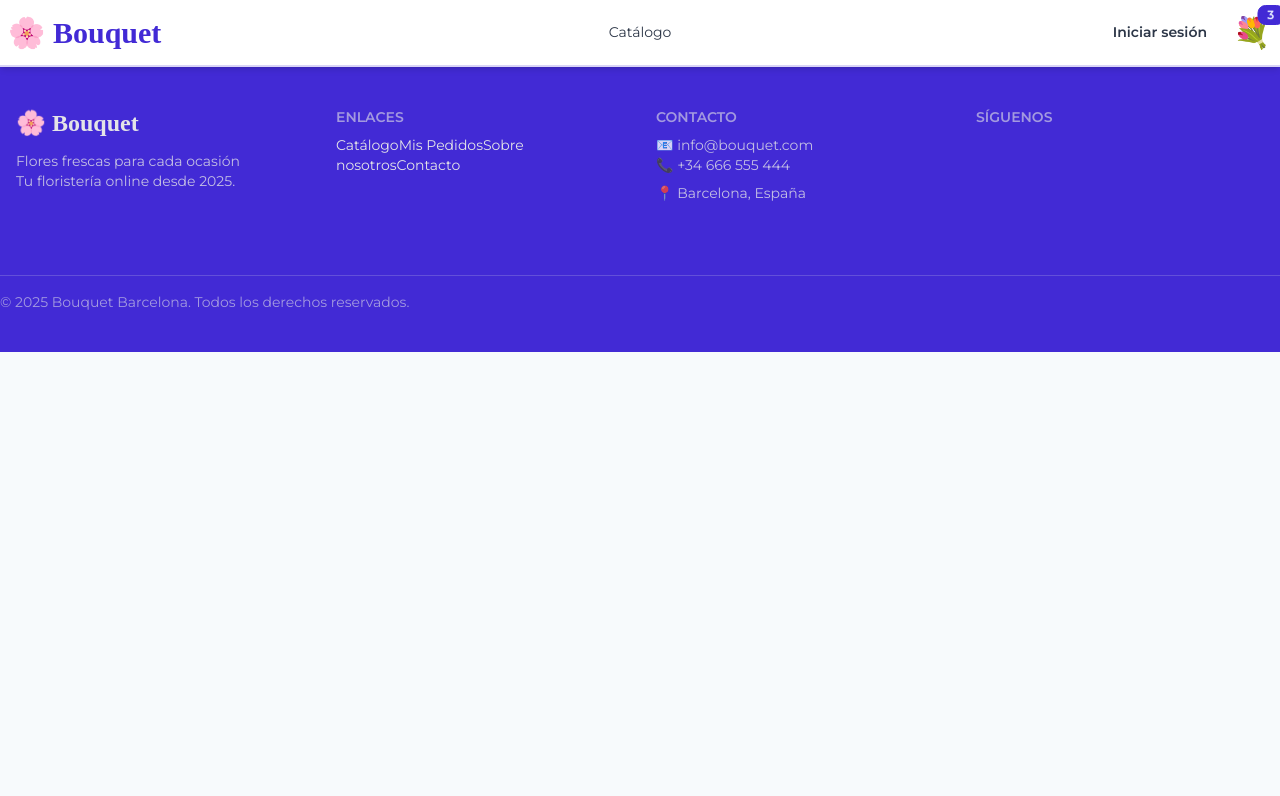
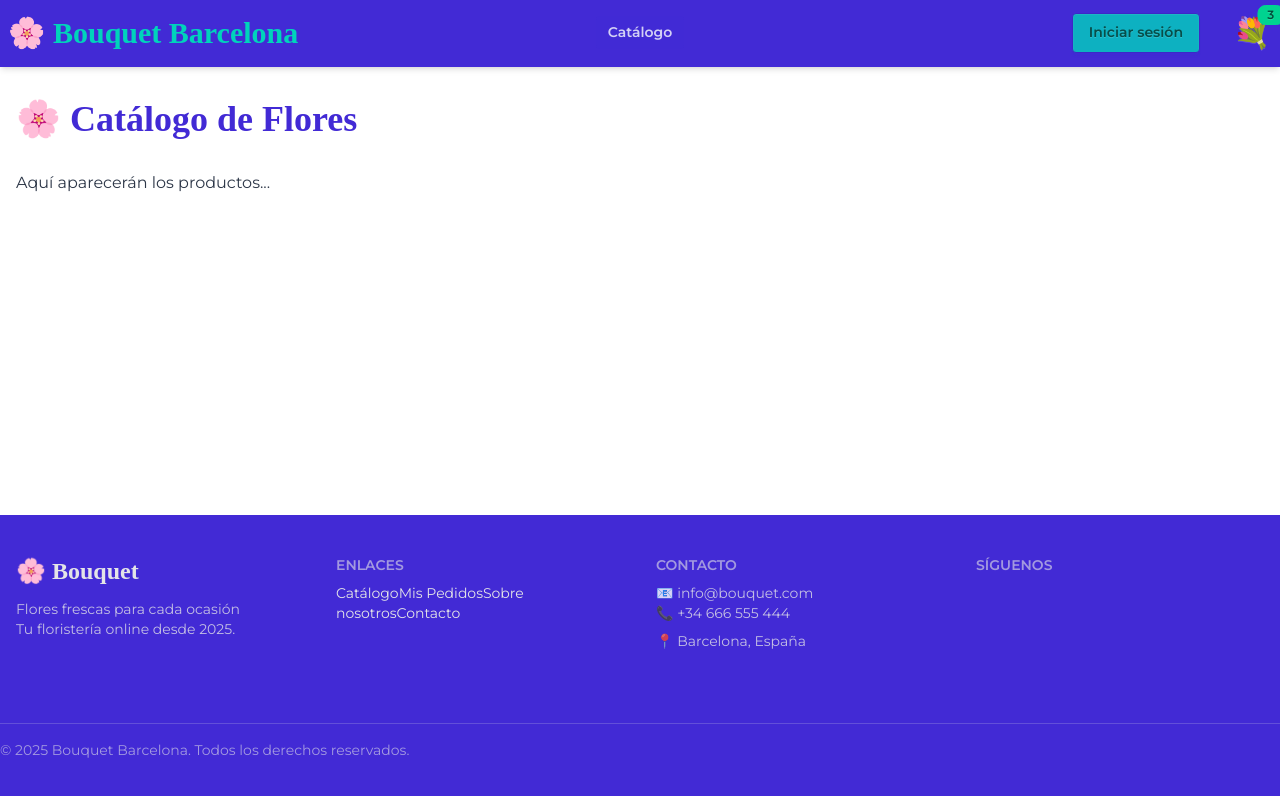
Before and after one commit to Carlos-Martorell/BouquetBarcelona-Shop-Frontend, an Angular app: page / in a window 1280 px wide. Shown: the top 796 px of the page. Built offline with nearby package versions, Linux system fonts and the light colour scheme; a web font is replaced by a local one.

Commit message:
Configures custom DaisyUI theme ('bouquet') in main layouts (MainLayout, Login, Register) to ensure correct corporate color application (primary, secondary). Updates Navbar visibility logic to correctly display 'Login' or 'Logout' based on AuthService state.

```diff
--- a/src/app/auth/pages/login/login.css
+++ b/src/app/auth/pages/login/login.css
@@ -0,0 +1,48 @@
+@plugin "daisyui/theme" {
+  name: 'bouquet-admin';
+  default: false;
+  prefersdark: false;
+  color-scheme: 'light';
+
+  /* ═══════════════════════════════════════════ */
+  /* --- MAPEO DE COLORES BASE (Fondo y Texto) --- */
+  /* ═══════════════════════════════════════════ */
+  --color-base-100: #f7fafc; /* <-- Tu color de fondo (Gris Hielo) */
+  --color-base-200: #e8e3df; /* <-- Tu color de borde (Pergamino) */
+  --color-base-300: #e1ded8; /* <-- Un tono ligeramente más oscuro */
+  --color-base-content: #2d3748; /* <-- Tu color de texto (Carbón) */
+
+  /* ═══════════════════════════════════════════ */
+  /* --- COLORES SEMÁNTICOS (Acción y Estado) --- */
+  /* ═══════════════════════════════════════════ */
+  --color-primary: #744c3e; /* Chocolate francés */
+  --color-primary-content: #f7fafc; /* Texto blanco sobre Primary */
+
+  --color-secondary: #c9a689; /* Arena */
+  --color-secondary-content: #2d3748; /* Texto Carbón sobre Secondary */
+
+  --color-accent: #d4a5a5; /* Rosa viejo */
+  --color-accent-content: #2d3748; /* Texto Carbón sobre Accent */
+
+  --color-neutral: #7d838b; /* NUEVO: Gris-Azulado suave */
+  --color-neutral-content: #f7fafc; /* Texto blanco sobre Neutral */
+
+  --color-info: #3498db; /* NUEVO: Azul estándar */
+  --color-info-content: #f7fafc; /* Texto blanco sobre Info */
+
+  --color-success: #8fa998; /* Salvia */
+  --color-success-content: #2d3748; /* Texto Carbón sobre Success */
+
+  --color-warning: #f39c12; /* NUEVO: Ámbar Cálido */
+  --color-warning-content: #f7fafc; /* Texto blanco sobre Warning */
+
+  --color-error: #b85450; /* Burdeos suave */
+  --color-error-content: #f7fafc; /* Texto blanco sobre Error */
+
+  /* ═══════════════════════════════════════════ */
+  /* --- AJUSTES DE DISEÑO --- */
+  /* ═══════════════════════════════════════════ */
+  --radius-selector: 0.5rem; /* rounded-lg */
+  --radius-field: 0.5rem;
+  --radius-box: 0.5rem;
+}
--- a/src/app/auth/pages/login/login.html
+++ b/src/app/auth/pages/login/login.html
@@ -1,11 +1,18 @@
 <!-- login.html -->
-<main class="min-h-screen flex items-center justify-center bg-background p-4" role="main">
+<main class="min-h-screen flex items-center justify-center bg-background p-4" role="main" data-theme="bouquet-admin">
 
   <div class="w-full max-w-md">
 
-    <div class="text-center mb-8">
+    <div class="text-center mb-4">
+            <div class="mb-4">
+      <a
+        routerLink="/"
+        class="text-4xl font-display font-bold whitespace-nowrap text-accent  hover:text-success/70 transition-colors ml-2 md:ml-0">
+        🌸 Bouquet Barcelona
+      </a>
+    </div>
       <h1 class="text-4xl font-bold text-primary mb-2" id="login-heading">
-        🌸 Iniciar sesión
+        Iniciar sesión
       </h1>
       <p class="text-text/70">Accede a Bouquet Barcelona</p>
     </div>
--- a/src/app/auth/pages/register/register.css
+++ b/src/app/auth/pages/register/register.css
@@ -0,0 +1,48 @@
+@plugin "daisyui/theme" {
+  name: 'bouquet-admin';
+  default: false;
+  prefersdark: false;
+  color-scheme: 'light';
+
+  /* ═══════════════════════════════════════════ */
+  /* --- MAPEO DE COLORES BASE (Fondo y Texto) --- */
+  /* ═══════════════════════════════════════════ */
+  --color-base-100: #f7fafc; /* <-- Tu color de fondo (Gris Hielo) */
+  --color-base-200: #e8e3df; /* <-- Tu color de borde (Pergamino) */
+  --color-base-300: #e1ded8; /* <-- Un tono ligeramente más oscuro */
+  --color-base-content: #2d3748; /* <-- Tu color de texto (Carbón) */
+
+  /* ═══════════════════════════════════════════ */
+  /* --- COLORES SEMÁNTICOS (Acción y Estado) --- */
+  /* ═══════════════════════════════════════════ */
+  --color-primary: #744c3e; /* Chocolate francés */
+  --color-primary-content: #f7fafc; /* Texto blanco sobre Primary */
+
+  --color-secondary: #c9a689; /* Arena */
+  --color-secondary-content: #2d3748; /* Texto Carbón sobre Secondary */
+
+  --color-accent: #d4a5a5; /* Rosa viejo */
+  --color-accent-content: #2d3748; /* Texto Carbón sobre Accent */
+
+  --color-neutral: #7d838b; /* NUEVO: Gris-Azulado suave */
+  --color-neutral-content: #f7fafc; /* Texto blanco sobre Neutral */
+
+  --color-info: #3498db; /* NUEVO: Azul estándar */
+  --color-info-content: #f7fafc; /* Texto blanco sobre Info */
+
+  --color-success: #8fa998; /* Salvia */
+  --color-success-content: #2d3748; /* Texto Carbón sobre Success */
+
+  --color-warning: #f39c12; /* NUEVO: Ámbar Cálido */
+  --color-warning-content: #f7fafc; /* Texto blanco sobre Warning */
+
+  --color-error: #b85450; /* Burdeos suave */
+  --color-error-content: #f7fafc; /* Texto blanco sobre Error */
+
+  /* ═══════════════════════════════════════════ */
+  /* --- AJUSTES DE DISEÑO --- */
+  /* ═══════════════════════════════════════════ */
+  --radius-selector: 0.5rem; /* rounded-lg */
+  --radius-field: 0.5rem;
+  --radius-box: 0.5rem;
+}
--- a/src/app/auth/pages/register/register.html
+++ b/src/app/auth/pages/register/register.html
@@ -1,11 +1,18 @@
 <!-- register.html -->
-<main class="min-h-screen flex items-center justify-center bg-background p-4" role="main">
+<main class="min-h-screen flex items-center justify-center bg-background p-4" role="main" data-theme="bouquet-admin">
 
   <div class="w-full max-w-md">
 
-    <div class="text-center mb-8">
-      <h1 class="text-4xl font-bold text-primary mb-2" id="register-heading">
-        🌸 Crear cuenta
+    <div class="text-center mb-2">
+      <div>
+      <a
+        routerLink="/"
+        class="text-4xl font-display font-bold whitespace-nowrap text-accent  hover:text-success/70 transition-colors ml-2 md:ml-0">
+        🌸 Bouquet Barcelona
+      </a>
+    </div>
+      <h1 class="text-3xl font-bold text-primary mb-2" id="register-heading">
+         Crear cuenta
       </h1>
       <p class="text-text/70">Únete a Bouquet Barcelona</p>
     </div>
@@ -17,7 +24,7 @@
       aria-labelledby="register-heading">
 
       <!-- Name -->
-      <div class="mb-6">
+      <div class="mb-2">
         <label for="name" class="block text-text font-medium mb-2">
           Nombre completo
         </label>
--- a/src/app/layouts/main-layout/main-layout.css
+++ b/src/app/layouts/main-layout/main-layout.css
@@ -0,0 +1,48 @@
+@plugin "daisyui/theme" {
+  name: 'bouquet-admin';
+  default: false;
+  prefersdark: false;
+  color-scheme: 'light';
+
+  /* ═══════════════════════════════════════════ */
+  /* --- MAPEO DE COLORES BASE (Fondo y Texto) --- */
+  /* ═══════════════════════════════════════════ */
+  --color-base-100: #f7fafc; /* <-- Tu color de fondo (Gris Hielo) */
+  --color-base-200: #e8e3df; /* <-- Tu color de borde (Pergamino) */
+  --color-base-300: #e1ded8; /* <-- Un tono ligeramente más oscuro */
+  --color-base-content: #2d3748; /* <-- Tu color de texto (Carbón) */
+
+  /* ═══════════════════════════════════════════ */
+  /* --- COLORES SEMÁNTICOS (Acción y Estado) --- */
+  /* ═══════════════════════════════════════════ */
+  --color-primary: #744c3e; /* Chocolate francés */
+  --color-primary-content: #f7fafc; /* Texto blanco sobre Primary */
+
+  --color-secondary: #c9a689; /* Arena */
+  --color-secondary-content: #2d3748; /* Texto Carbón sobre Secondary */
+
+  --color-accent: #d4a5a5; /* Rosa viejo */
+  --color-accent-content: #2d3748; /* Texto Carbón sobre Accent */
+
+  --color-neutral: #7d838b; /* NUEVO: Gris-Azulado suave */
+  --color-neutral-content: #f7fafc; /* Texto blanco sobre Neutral */
+
+  --color-info: #3498db; /* NUEVO: Azul estándar */
+  --color-info-content: #f7fafc; /* Texto blanco sobre Info */
+
+  --color-success: #8fa998; /* Salvia */
+  --color-success-content: #2d3748; /* Texto Carbón sobre Success */
+
+  --color-warning: #f39c12; /* NUEVO: Ámbar Cálido */
+  --color-warning-content: #f7fafc; /* Texto blanco sobre Warning */
+
+  --color-error: #b85450; /* Burdeos suave */
+  --color-error-content: #f7fafc; /* Texto blanco sobre Error */
+
+  /* ═══════════════════════════════════════════ */
+  /* --- AJUSTES DE DISEÑO --- */
+  /* ═══════════════════════════════════════════ */
+  --radius-selector: 0.5rem; /* rounded-lg */
+  --radius-field: 0.5rem;
+  --radius-box: 0.5rem;
+}
--- a/src/app/layouts/main-layout/main-layout.html
+++ b/src/app/layouts/main-layout/main-layout.html
@@ -1,5 +1,11 @@
-<app-navbar />
-<main>
-    <router-outlet />
-</main>
-<app-footer />
+<div class="flex flex-col min-h-screen" data-theme="bouquet-admin">
+
+    <app-navbar />
+
+    <main class="flex-grow">
+        <router-outlet />
+    </main>
+
+    <app-footer />
+
+</div>
--- a/src/app/shared/ui/navbar/navbar.html
+++ b/src/app/shared/ui/navbar/navbar.html
@@ -1,14 +1,14 @@
-<!-- shared/ui/navbar/navbar.html -->
-<nav class="bg-white shadow-md sticky top-0 z-50 border-b-2 border-primary/20">
+
+<nav class="bg-primary shadow-md sticky top-0 z-50 border-b-2 border-primary/20">
   <div class="navbar container mx-auto">
 
-    <!-- Mobile Menu Button (left) -->
+
     <div class="navbar-start">
       <div class="dropdown">
         <button
           tabindex="0"
           role="button"
-          class="btn btn-ghost md:hidden text-primary"
+          class="btn btn-ghost border-primary md:hidden text-background hover:bg-success/20"
           aria-label="Abrir menú">
           <svg
             xmlns="http://www.w3.org/2000/svg"
@@ -26,7 +26,7 @@
 
         <ul
           tabindex="0"
-          class="menu menu-sm dropdown-content mt-3 z-[1] p-2 shadow-lg bg-white rounded-lg w-52 border border-border">
+          class="menu menu-sm dropdown-content mt-6 z-1 p-2 shadow-lg bg-background rounded-lg w-52 border border-border">
           <li>
             <a
               routerLink="/catalog"
@@ -71,22 +71,22 @@
         </ul>
       </div>
 
-      <!-- Logo -->
+
       <a
         routerLink="/"
-        class="text-2xl md:text-3xl font-display font-bold text-primary hover:text-secondary transition-colors ml-2 md:ml-0">
-        🌸 Bouquet
+        class="text-2xl md:text-3xl font-display font-bold whitespace-nowrap text-accent  hover:text-success/70 transition-colors ml-2 md:ml-0">
+        🌸 Bouquet Barcelona
       </a>
     </div>
 
-    <!-- Desktop Menu (center) -->
+
     <div class="navbar-center hidden md:flex">
       <ul class="menu menu-horizontal px-1 gap-2">
         <li>
           <a
-            routerLink="/catalog"
-            routerLinkActive="bg-primary/10 text-primary font-semibold"
-            class="text-text hover:bg-primary/5 transition-colors">
+            routerLink="/"
+            routerLinkActive="bg-primary/10 text-background/80 font-semibold"
+            class="text-accent hover:bg-primary/5 transition-colors">
             Catálogo
           </a>
         </li>
@@ -95,8 +95,8 @@
           <li>
             <a
               routerLink="/orders"
-              routerLinkActive="bg-primary/10 text-primary font-semibold"
-              class="text-text hover:bg-primary/5 transition-colors">
+              routerLinkActive="bg-primary/10 text-background/80 font-semibold"
+              class="text-accent hover:bg-primary/5 transition-colors">
               Mis Pedidos
             </a>
           </li>
@@ -104,27 +104,27 @@
       </ul>
     </div>
 
-    <!-- Right side (auth + cart) -->
-    <div class="navbar-end gap-2">
 
-      <!-- Auth buttons (desktop only) -->
-      <div class="hidden md:flex gap-2">
+    <div class="navbar-end gap-8">
+
+
+      <div class="hidden md:flex">
         @if (!authService.isLoggedIn()) {
           <a
             routerLink="/login"
-            class="btn btn-primary btn-ghost text-text hover:bg-primary/5">
+            class="btn btn-primary  bg-accent/80 text-accent-content hover:bg-success/70 hover:text-background">
             Iniciar sesión
           </a>
         } @else {
           <button
             (click)="onLogout()"
-            class="btn btn-secondary bg-primary text-text hover:bg-error/10">
+            class="btn btn-primary bg-accent/20 text-accent hover:bg-error/70">
             Cerrar sesión
           </button>
         }
       </div>
 
-      <!-- Cart dropdown -->
+
       <div class="dropdown dropdown-end">
         <button
           tabindex="0"
@@ -134,13 +134,13 @@
           <div class="indicator">
             <span class="text-3xl"> <!-- 🛒🧺  -->
                         💐</span>
-            <span class="badge badge-sm badge-primary indicator-item">3</span>
+            <span class="badge badge-sm badge-success indicator-item">3</span>
           </div>
         </button>
 
         <div
           tabindex="0"
-          class="mt-3 z-1 card card-compact dropdown-content w-64 bg-white shadow-xl border border-border">
+          class="mt-6 z-1 card card-compact dropdown-content w-64 bg-white shadow-xl border border-border">
           <div class="card-body">
             <span class="font-bold text-lg text-text">3 productos</span>
             <span class="text-secondary">Subtotal: 99.99€</span>
--- a/src/index.html
+++ b/src/index.html
@@ -1,8 +1,8 @@
 <!doctype html>
-<html lang="en">
+<html lang="en" data-theme="bouquet">
   <head>
     <meta charset="utf-8" />
-    <title>BouquetShop</title>
+    <title>Bouquet Barcelona</title>
     <base href="/" />
     <meta name="viewport" content="width=device-width, initial-scale=1" />
     <link rel="icon" type="image/x-icon" href="favicon.ico" />
--- a/src/styles.css
+++ b/src/styles.css
@@ -16,6 +16,59 @@ h2,
 h3,
 .font-display {
   font-family: 'Cormorant Upright', serif;
+}
+
+[data-theme="bouquet"] {
+  /* Colores principales de DaisyUI */
+  --p: 28 32 24;           /* primary: #744c3e (chocolate) */
+  --pf: 24 28 20;          /* primary-focus */
+  --pc: 247 250 252;       /* primary-content (texto sobre primary) */
+
+  --s: 47 27 19;           /* secondary: #c9a689 (arena) */
+  --sf: 43 23 15;          /* secondary-focus */
+  --sc: 247 250 252;       /* secondary-content */
+
+  --a: 55 28 28;           /* accent: #d4a5a5 (rosa viejo) */
+  --af: 51 24 24;          /* accent-focus */
+  --ac: 247 250 252;       /* accent-content */
+
+  --n: 45 55 72;           /* neutral: #2d3748 (texto) */
+  --nf: 41 51 68;          /* neutral-focus */
+  --nc: 247 250 252;       /* neutral-content */
+
+  --b1: 247 250 252;       /* base-100: #f7fafc (background) */
+  --b2: 232 227 223;       /* base-200: #e8e3df (border) */
+  --b3: 220 215 211;       /* base-300 */
+  --bc: 45 55 72;          /* base-content: #2d3748 (texto) */
+
+  --su: 47 42 40;          /* success: #8fa998 (salvia) */
+  --suc: 247 250 252;      /* success-content */
+
+  --er: 48 28 26;          /* error: #b85450 (burdeos) */
+  --erc: 247 250 252;      /* error-content */
+
+  --in: 47 42 40;          /* info */
+  --inc: 247 250 252;      /* info-content */
+
+  --wa: 55 28 28;          /* warning */
+  --wac: 247 250 252;      /* warning-content */
+
+  /* Bordes redondeados */
+  --rounded-box: 0.75rem;
+  --rounded-btn: 0.5rem;
+  --rounded-badge: 1.9rem;
+
+  /* Animaciones */
+  --animation-btn: 0.25s;
+  --animation-input: 0.2s;
+
+  /* Botones */
+  --btn-focus-scale: 0.95;
+  --border-btn: 1px;
+
+  /* Inputs */
+  --tab-border: 1px;
+  --tab-radius: 0.5rem;
 }
 
 button,
@@ -44,12 +97,8 @@ a,
 }
 
 :root {
-  --color-base-100: #f7fafc;
-  --color-base-200: #e8e3df;
-  --color-base-300: #744c3e;
-  --color-base-content: #2d3748;
+  color-scheme: light;
 }
-
 @layer components {
   .btn-primary {
     @apply text-background bg-primary px-4 py-2 hover:bg-success whitespace-nowrap font-semibold rounded-lg transition-all transform hover:scale-105 shadow-xl cursor-pointer;
```
Also changed, not shown: src/app/app.routes.ts (+5 -5 lines).
